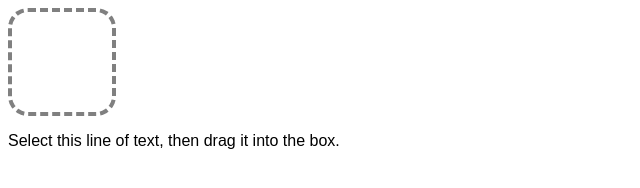
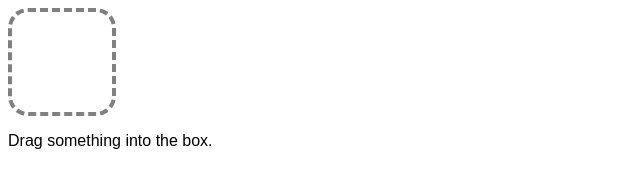
Before and after one commit to ZYinMD/drop, a plain HTML site: page drop-demo.html in a window 1280 px wide. Shown: the whole page, without its empty margins (0-640 px from the left). Drawn offline with Linux system fonts and the light colour scheme.

Commit message:
edit wording

```diff
--- a/drop-demo.html
+++ b/drop-demo.html
@@ -17,7 +17,7 @@
   </head>
   <body>
     <div id="dropbox"></div>
-    <p>Select this line of text, then drag it into the box.</p>
+    <p>Drag something into the box.</p>
   </body>
   <script>
     const dropbox = document.getElementById("dropbox");
```
